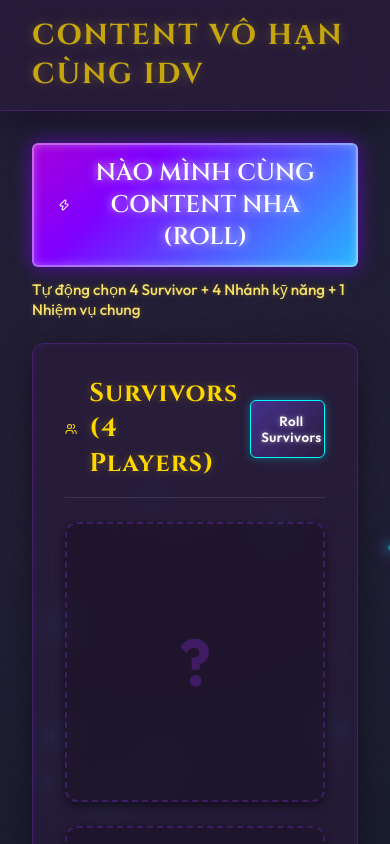
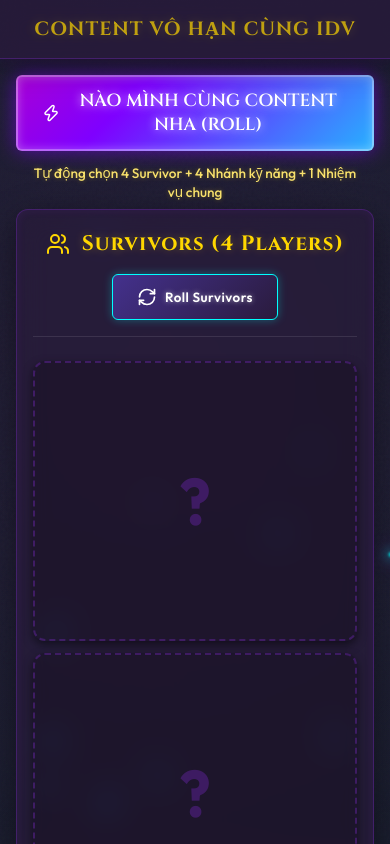
Before and after one commit to TuChauHoangThang/idv_content, a React (Vite) app: page / in a window 390 px wide. Shown: the top 844 px of the page. Built offline with nearby package versions, Linux system fonts and the light colour scheme.

Commit message:
sửa tương thích với điện thoại

```diff
--- a/src/index.css
+++ b/src/index.css
@@ -227,3 +227,20 @@
   outline: none;
   border-color: var(--accent-color);
 }
+
+/* Mobile Responsiveness */
+@media (max-width: 768px) {
+  .main-content {
+    padding: 1rem;
+  }
+
+  .header {
+    padding: 1rem;
+  }
+
+  .header-logo {
+    font-size: 1.2rem;
+    text-align: center;
+    letter-spacing: 1px;
+  }
+}
--- a/src/pages/Randomizer/RandomizerPage.css
+++ b/src/pages/Randomizer/RandomizerPage.css
@@ -390,3 +390,100 @@
   font-size: 0.9rem;
   line-height: 1.6;
 }
+
+/* Mobile Responsiveness */
+@media (max-width: 768px) {
+  .randomizer-container {
+    gap: 1.5rem;
+  }
+
+  .btn-mega {
+    font-size: 1.1rem;
+    padding: 0.75rem 1.5rem;
+  }
+
+  .mega-desc {
+    font-size: 0.85rem;
+    text-align: center;
+    padding: 0 1rem;
+  }
+
+  .section {
+    padding: 1.25rem 1rem;
+  }
+
+  .section-header {
+    flex-direction: column;
+    gap: 1rem;
+    text-align: center;
+  }
+
+  .section-header h2 {
+    font-size: 1.3rem;
+  }
+
+  .cards-grid {
+    grid-template-columns: repeat(2, 1fr);
+    gap: 0.75rem;
+  }
+
+  .character-card {
+    padding: 1rem 0.5rem;
+  }
+
+  .char-image-placeholder {
+    width: 80px;
+    height: 80px;
+  }
+
+  .char-name {
+    font-size: 0.9rem;
+  }
+
+  .player-name-input {
+    font-size: 0.8rem;
+    padding: 0.4rem;
+  }
+
+  .assigned-branch {
+    font-size: 0.75rem;
+    padding: 0.3rem 0.5rem;
+    text-align: center;
+  }
+
+  .wheels-section {
+    gap: 1.5rem;
+  }
+
+  .team-mission-display {
+    padding: 1rem;
+  }
+
+  .team-mission-display h3 {
+    font-size: 1.1rem;
+  }
+
+  .team-mission-display .mission-text {
+    font-size: 1rem;
+  }
+
+  .mission-editor h4 {
+    font-size: 0.85rem;
+    text-align: center;
+  }
+
+  .mission-editor > div {
+    flex-direction: column;
+    gap: 10px;
+  }
+}
+
+@media (max-width: 480px) {
+  .cards-grid {
+    grid-template-columns: 1fr;
+  }
+  .char-image-placeholder {
+    width: 120px;
+    height: 120px;
+  }
+}
```
